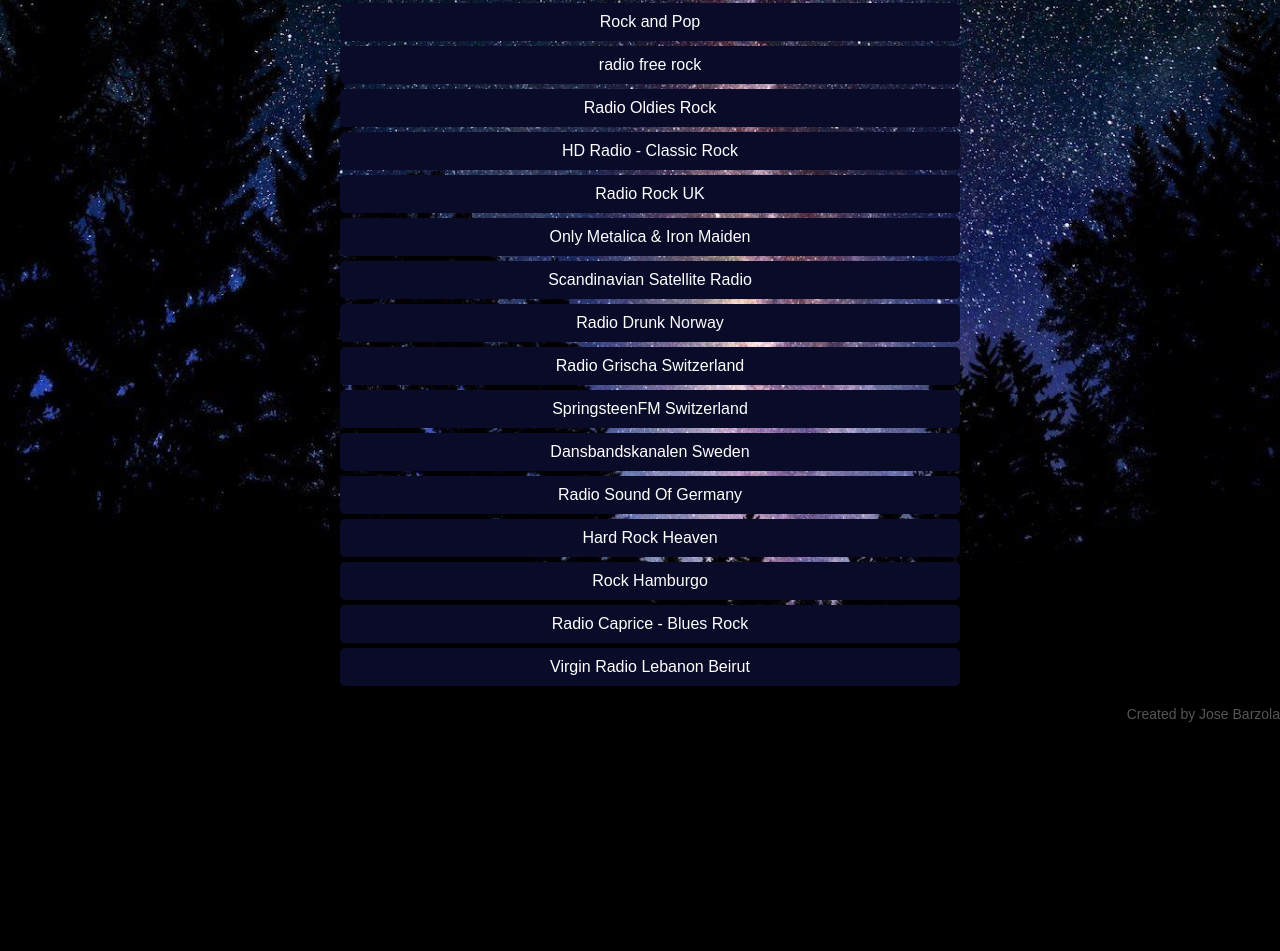
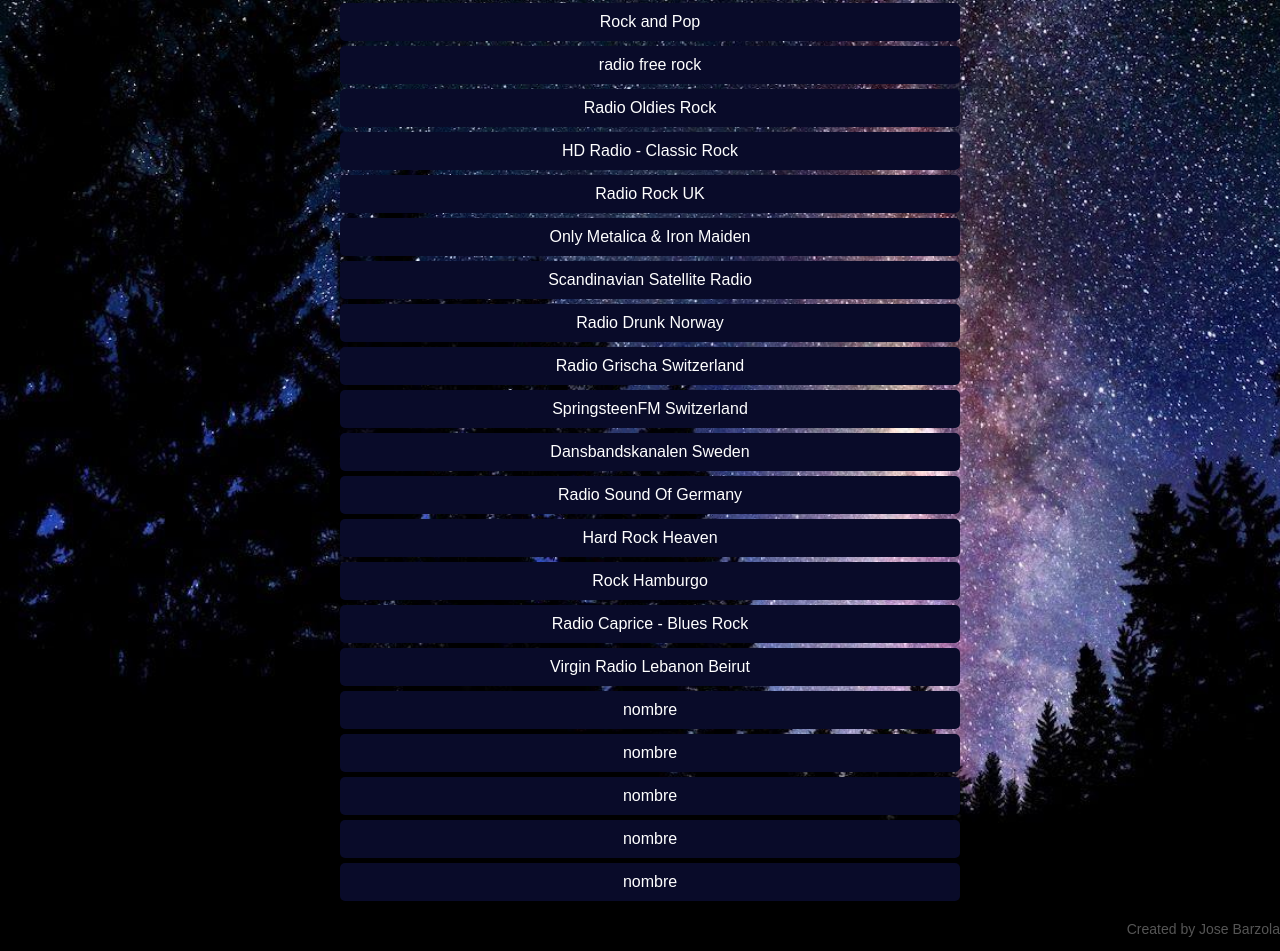
Before and after one commit to JOSEBARZOLA/RadioRK, a plain HTML site: page index.html in a window 1280 px wide. Shown: the part 221-1172 px from the top of the page. Before the commit the page ends 957 px from the top, so only its background shows below. Drawn offline with Linux system fonts and the light colour scheme; a web font is replaced by a local one.

Commit message:
add links

```diff
--- a/index.html
+++ b/index.html
@@ -51,6 +51,12 @@
         <li onclick="cambiarRadio('https://stream.laut.fm/radiorock?ref=radiode')">Rock Hamburgo</li>
         <li onclick="cambiarRadio('http://79.120.39.202:8000/bluesrock')">Radio Caprice - Blues Rock</li>
         <li onclick="cambiarRadio('https://stream.zeno.fm/dwxw3p9vea0uv')">Virgin Radio Lebanon Beirut</li>
+        <li onclick="cambiarRadio('link de la radio')">nombre</li>
+        <li onclick="cambiarRadio('link de la radio')">nombre</li>
+        <li onclick="cambiarRadio('link de la radio')">nombre</li>
+        <li onclick="cambiarRadio('link de la radio')">nombre</li>
+        <li onclick="cambiarRadio('link de la radio')">nombre</li>
+
     </ul>
     <footer class="footer">
         <p class="footer-text">Created by Jose Barzola</p>
```
